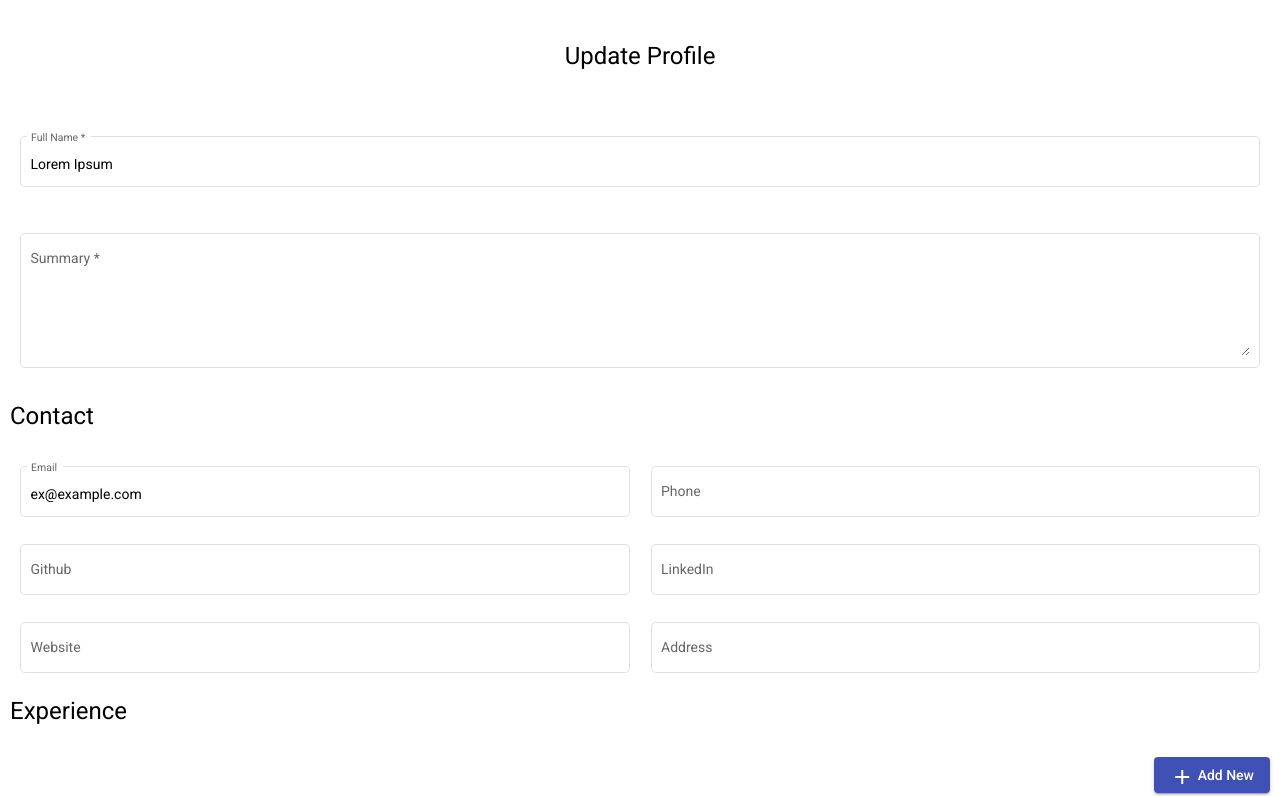
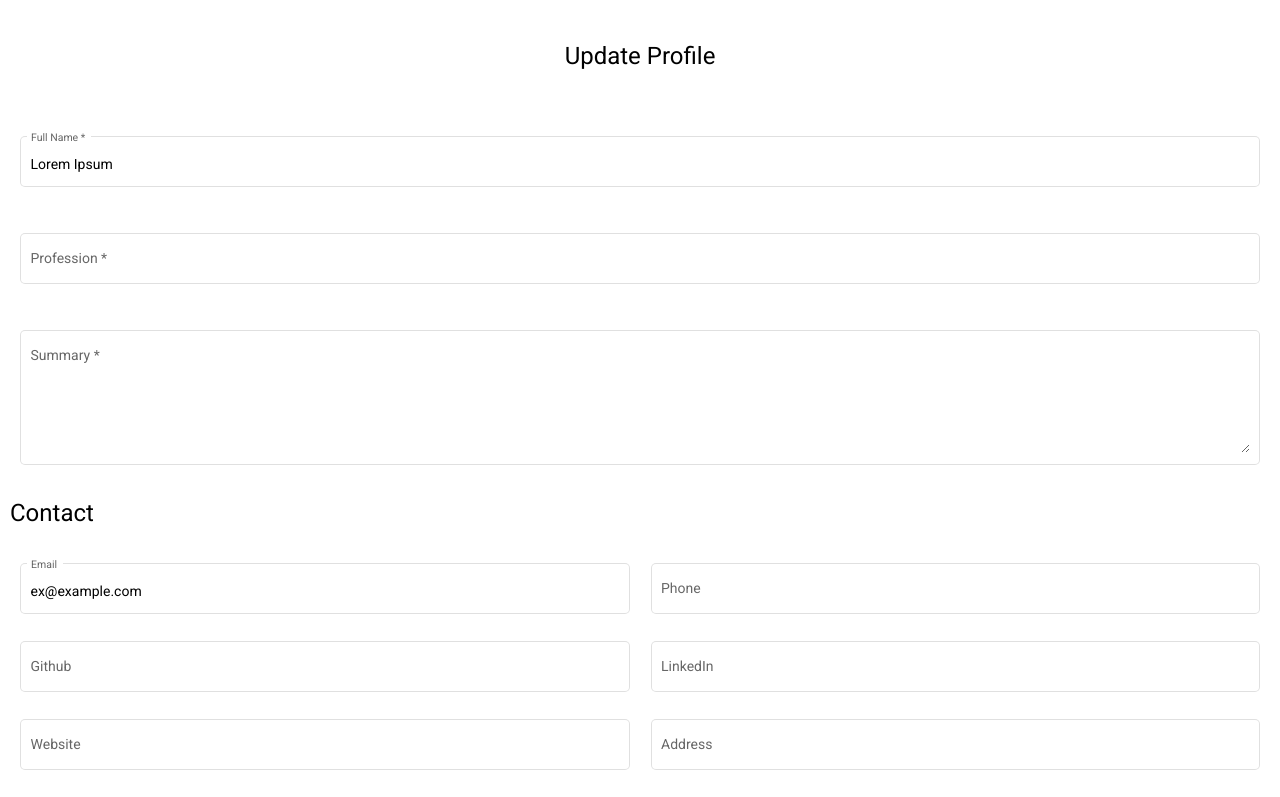
Before and after one commit to farhantanvirtushar/resume-builder, an Angular app: page /update-profile in a window 1280 px wide. Shown: the top 797 px of the page. Built offline with nearby package versions, Linux system fonts and the light colour scheme.

Commit message:
Add profession in resume

```diff
--- a/src/app/models/User.ts
+++ b/src/app/models/User.ts
@@ -5,6 +5,7 @@ import { Skill } from "./Skill";
 
 export interface User {
   name: string;
+  profession?: string;
   photo: string;
   summary: string;
   experiences: Experience[];
--- a/src/app/pages/update-profile/update-profile.component.html
+++ b/src/app/pages/update-profile/update-profile.component.html
@@ -6,6 +6,12 @@
         <mat-form-field appearance="outline">
           <mat-label>Full Name</mat-label>
           <input matInput formControlName="name" type="text" required />
+        </mat-form-field>
+      </div>
+      <div class="form-row">
+        <mat-form-field appearance="outline">
+          <mat-label>Profession</mat-label>
+          <input matInput formControlName="profession" placeholder="Graphic Designer" type="text" required />
         </mat-form-field>
       </div>
       <div class="form-row">
--- a/src/app/pages/update-profile/update-profile.component.ts
+++ b/src/app/pages/update-profile/update-profile.component.ts
@@ -34,6 +34,7 @@ export class UpdateProfileComponent implements OnInit {
     } else {
       this.user = {
         name: 'Lorem Ipsum',
+        profession:'',
         photo: '',
         summary:'',
         experiences: [],
@@ -57,6 +58,7 @@ export class UpdateProfileComponent implements OnInit {
   createForm() {
     this.userProfileForm = this.fb.group({
       name: [this.user.name, [Validators.required]],
+      profession: [this.user.profession],
       photo: [this.user.photo],
       summary: [this.user.summary],
       experiences: this.fb.array(
@@ -229,6 +231,7 @@ export class UpdateProfileComponent implements OnInit {
 
   updateUserProfile() {
     this.user.name = this.userProfileForm.value.name;
+    this.user.profession = this.userProfileForm.value.profession;
     this.user.photo = this.userProfileForm.value.photo;
     this.user.summary = this.userProfileForm.value.summary;
     this.user.contact = this.userProfileForm.value.contact;
--- a/src/app/templates/template1/template1.component.html
+++ b/src/app/templates/template1/template1.component.html
@@ -52,6 +52,7 @@
   <div class="main-section">
     <div class="personal-info">
       <div class="name">{{ user.name }}</div>
+      <div *ngIf="user.profession" class="profession">{{ user.profession }}</div>
     </div>
 
     <div class="resume-section">
--- a/src/app/templates/template1/template1.component.scss
+++ b/src/app/templates/template1/template1.component.scss
@@ -52,6 +52,16 @@
   font-size: 3rem;
   line-height: 1;
   font-weight: 500;
+}
+
+.profession {
+
+  padding: 0 10px 0;
+  margin-bottom: 10px;
+  box-sizing: border-box;
+  font-size: 1.3rem;
+  font-weight: 400;
+  color: #474747;
 }
 
 .resume-section {
--- a/src/app/templates/template2/template2.component.html
+++ b/src/app/templates/template2/template2.component.html
@@ -52,6 +52,7 @@
   <div class="main-section">
     <div class="personal-info">
       <div class="name">{{ user.name }}</div>
+      <div *ngIf="user.profession" class="profession">{{ user.profession }}</div>
     </div>
 
     <div class="resume-section">
--- a/src/app/templates/template2/template2.component.scss
+++ b/src/app/templates/template2/template2.component.scss
@@ -56,6 +56,16 @@
   font-size: 3rem;
   line-height: 1;
   font-weight: 500;
+}
+
+.profession {
+
+  padding: 0 10px 0;
+  margin-bottom: 10px;
+  box-sizing: border-box;
+  font-size: 1.3rem;
+  font-weight: 400;
+  color: #474747;
 }
 
 .resume-section {
--- a/src/app/templates/template2/template2.component.ts
+++ b/src/app/templates/template2/template2.component.ts
@@ -27,6 +27,7 @@ export class Template2Component implements OnInit {
     } else {
       this.user = {
         name: 'Lorem Ipsum',
+        profession: '',
         photo: '',
         summary: '',
         experiences: [],
```
